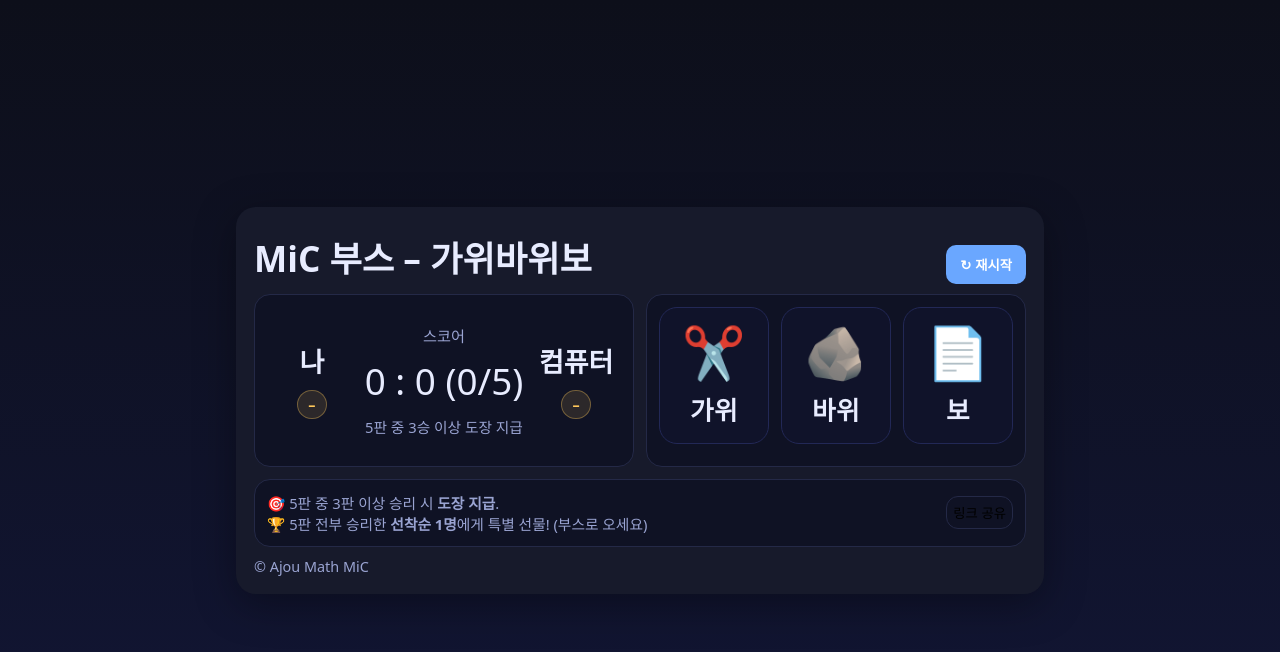
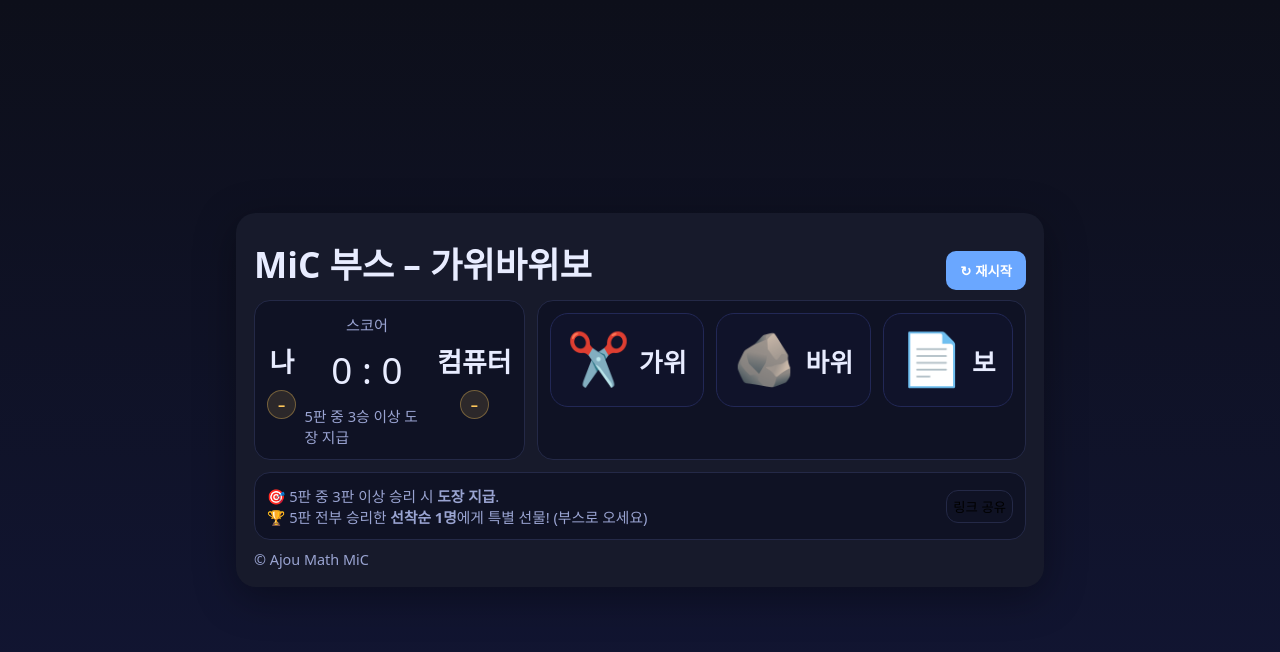
Before and after one commit to math-MiC/RPS, a plain HTML site: page index.html in a window 1280 px wide. Both pictures are taken after a click on the button "↻ 재시작". Drawn offline with Linux system fonts and the light colour scheme.

Commit message:
Update index.html

```diff
--- a/index.html
+++ b/index.html
@@ -47,9 +47,11 @@
       background:#10132a; color:var(--ink); border:1px solid #222856;
       font-size: clamp(1.05rem, 1.4vw + .9rem, 1.6rem);
       font-weight:800; letter-spacing:.02em;
-      display:flex; flex-direction:column; align-items:center; gap:6px;
+      display:flex; flex-direction:row; align-items:center; justify-content:center; gap:8px;
       transition:transform .06s ease, box-shadow .12s ease;
+      white-space: nowrap; /* 줄바꿈 방지 */
     }
+
     button.choice:active{transform:scale(.98)}
     .emo{font-size: clamp(2rem, 6vw, 3.2rem)}
 
@@ -196,7 +198,7 @@
   resetBtn.addEventListener('click',()=>{
     you=0; cpu=0; rounds=0; locked=false;
     youPick.innerHTML='–'; cpuPick.innerHTML='–';
-    scoreEl.textContent='0 : 0 (0/5)'; resultEl.textContent='';
+    scoreEl.textContent='0 : 0'; resultEl.textContent='';
   });
 
   shareBtn.addEventListener('click', async ()=>{
```
